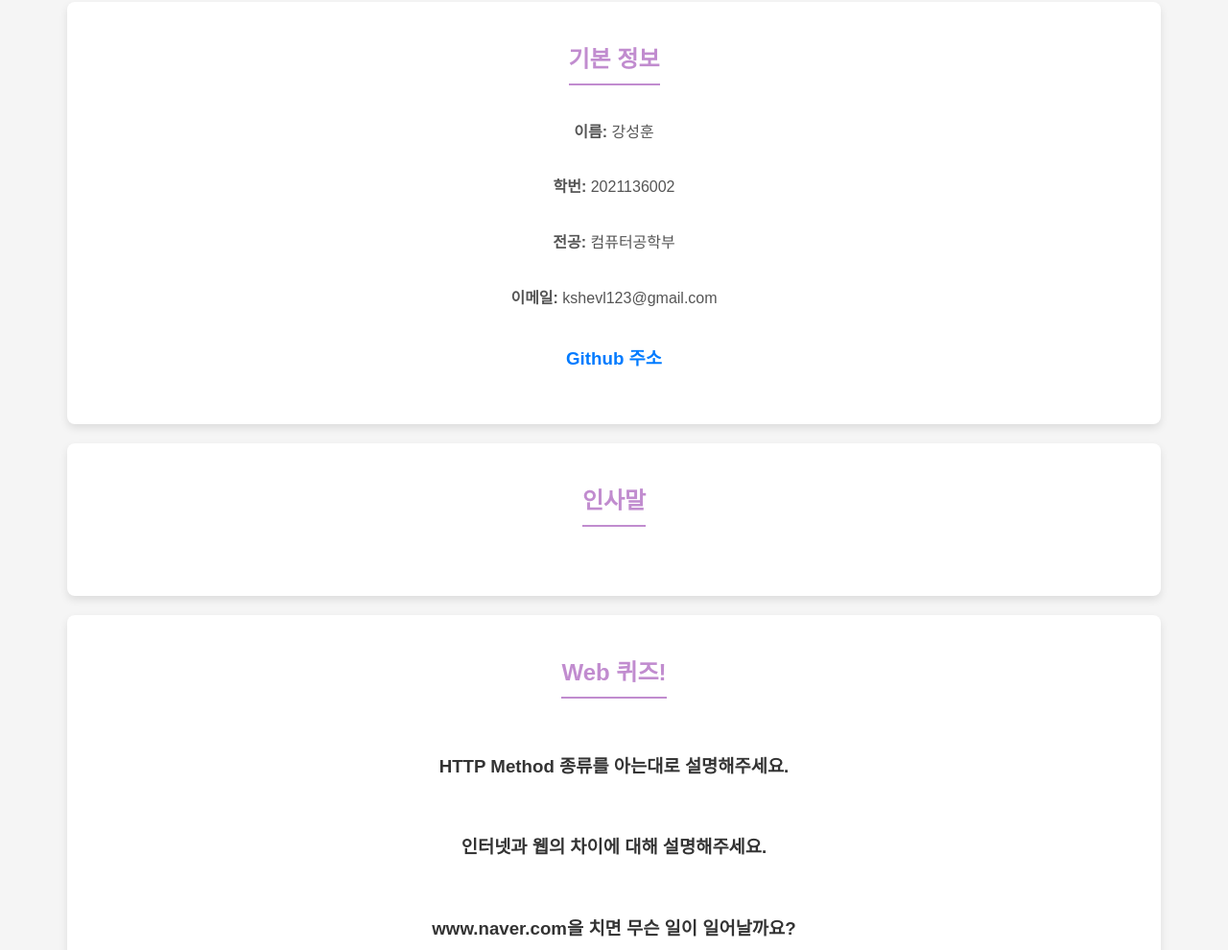
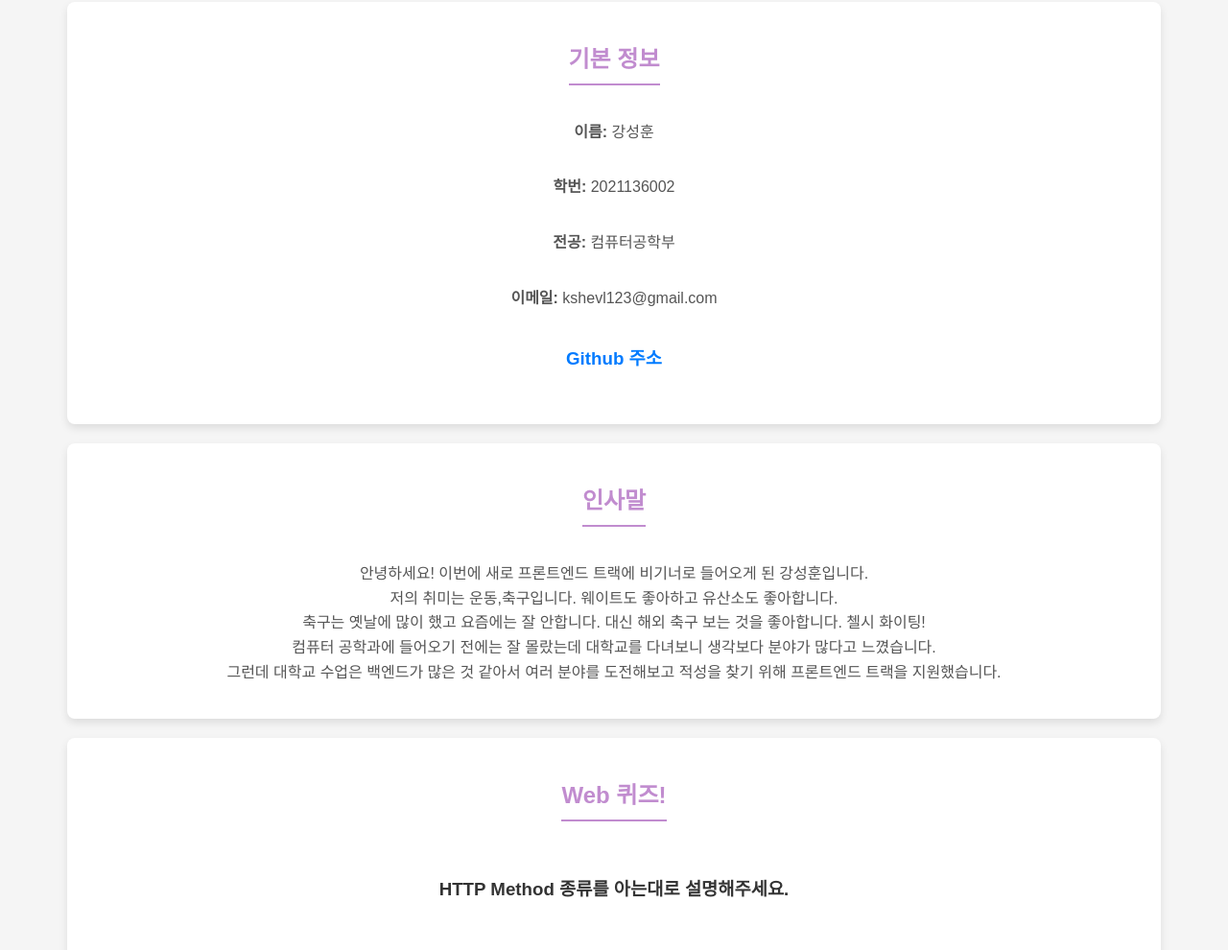
Before and after one commit to kang-s-h/web-introduction, a plain HTML site: page index.html in a window 1280 px wide. Shown: the part 107-1097 px from the top of the page at 96% size. Drawn offline with Linux system fonts and the light colour scheme.

Commit message:
feat: 인사말 작성

```diff
--- a/index.html
+++ b/index.html
@@ -29,7 +29,11 @@
 <section class="card">
     <h2>인사말</h2>
     <p>
-
+        안녕하세요! 이번에 새로 프론트엔드 트랙에 비기너로 들어오게 된 강성훈입니다.<br>
+        저의 취미는 운동,축구입니다. 웨이트도 좋아하고 유산소도 좋아합니다.<br>
+       축구는 옛날에 많이 했고 요즘에는 잘 안합니다. 대신 해외 축구 보는 것을 좋아합니다. 첼시 화이팅!<br>
+        컴퓨터 공학과에 들어오기 전에는 잘 몰랐는데 대학교를 다녀보니 생각보다 분야가 많다고 느꼈습니다.<br>
+        그런데 대학교 수업은 백엔드가 많은 것 같아서 여러 분야를 도전해보고 적성을 찾기 위해 프론트엔드 트랙을 지원했습니다.<br>
     </p>
 </section>
 
```
